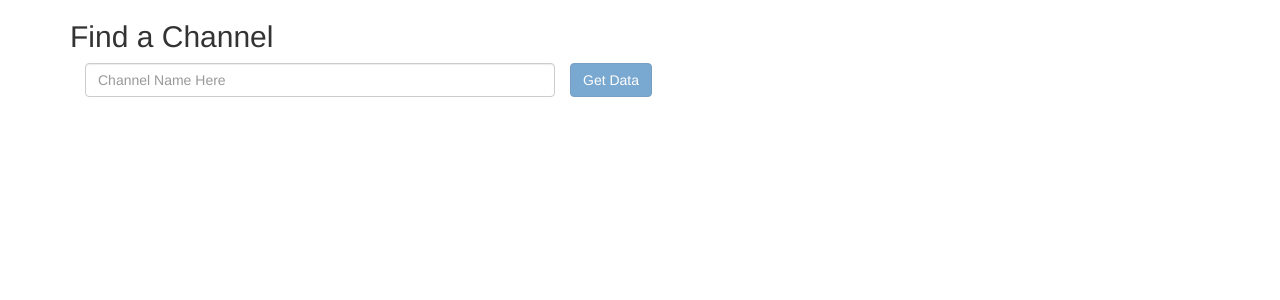
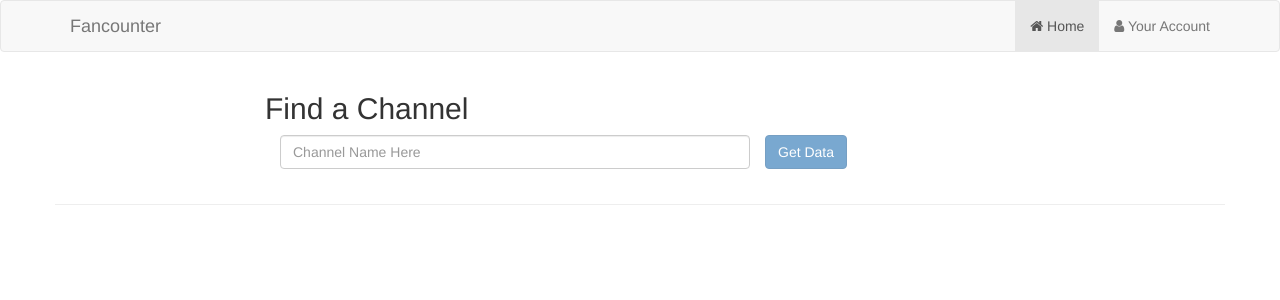
Before and after one commit to vinayofficial/fancounter, an Angular app: page / in a window 1280 px wide. Shown: the top 300 px of the page. Built offline with nearby package versions, Linux system fonts and the light colour scheme.

Commit message:
video search working on fancounter
search videos by any keyword and it will show resultant thumbnail.

```diff
--- a/angular.json
+++ b/angular.json
@@ -28,7 +28,7 @@
             ],
             "scripts": [
               "node_modules/bootstrap/dist/js/bootstrap.min.js"
-            ]
+              ]
           },
           "configurations": {
             "production": {
--- a/package.json
+++ b/package.json
@@ -22,6 +22,7 @@
     "@angular/router": "^6.0.0",
     "bootstrap": "^3.3.7",
     "core-js": "^2.5.4",
+    "fontawesome": "^4.7.2",
     "rxjs": "^6.0.0",
     "zone.js": "^0.8.26"
   },
--- a/src/app/_services/youtube.service.ts
+++ b/src/app/_services/youtube.service.ts
@@ -6,14 +6,12 @@ import { Http } from '@angular/http';
 })
 
 export class YoutubeService {
-
-  APIURL:string = "https://www.googleapis.com/youtube/v3/search?key=AIzaSyCx4qot3_1usvJv0Zxv0FCrdpONDILYSOM&forUsername=vishAcademy&part=snippet,id&order=date&maxResults=20";
-
   constructor(private _http: Http) { }
 
   //Get Data
-  fetchData(){
-    return this._http.get(this.APIURL);
+  fetchData(KEYWORD){
+    let url = "https://www.googleapis.com/youtube/v3/search?part=snippet&maxResults=20&q="+KEYWORD+"&type=video&key=AIzaSyCx4qot3_1usvJv0Zxv0FCrdpONDILYSOM"
+    return this._http.get(url);
   }
 
 }
--- a/src/app/app.component.html
+++ b/src/app/app.component.html
@@ -1 +1,2 @@
+<app-navbar></app-navbar>
 <app-youtube></app-youtube>
--- a/src/app/app.module.ts
+++ b/src/app/app.module.ts
@@ -5,11 +5,13 @@ import { AppComponent } from './app.component';
 import { YoutubeComponent } from './youtube/youtube.component';
 import { ReactiveFormsModule } from '@angular/forms';
 import { HttpModule } from '@angular/http';
+import { NavbarComponent } from './navbar/navbar.component';
 
 @NgModule({
   declarations: [
     AppComponent,
-    YoutubeComponent
+    YoutubeComponent,
+    NavbarComponent
   ],
   imports: [
     HttpModule,
--- /dev/null
+++ b/src/app/navbar/navbar.component.html
@@ -0,0 +1,11 @@
+<nav class="navbar navbar-default">
+  <div class="container">
+    <div class="navbar-header">
+      <a class="navbar-brand" href="#">Fancounter</a>
+    </div>
+    <ul class="nav navbar-nav navbar-right">
+      <li class="active"><a href="#"> <i class="fa fa-home"></i> Home</a></li>
+      <li><a href="#"> <i class="fa fa-user"></i> Your Account</a></li>
+    </ul>
+  </div>
+</nav>
--- /dev/null
+++ b/src/app/navbar/navbar.component.ts
@@ -0,0 +1,15 @@
+import { Component, OnInit } from '@angular/core';
+
+@Component({
+  selector: 'app-navbar',
+  templateUrl: './navbar.component.html',
+  styles: []
+})
+export class NavbarComponent implements OnInit {
+
+  constructor() { }
+
+  ngOnInit() {
+  }
+
+}
--- a/src/app/youtube/youtube.component.html
+++ b/src/app/youtube/youtube.component.html
@@ -1,8 +1,8 @@
 <div class="container">
   <div class="row">
-    <div class="col-lg-8">
+    <div class="col-lg-8 col-lg-offset-2">
       <h2>Find a Channel</h2>
-      <form [formGroup]="youtubeForm" (ngSubmit)="showChannelData()">
+      <form [formGroup]="youtubeForm" (ngSubmit)="showvideoResults()">
         <div class="form-group">
             <div class="col-md-8">
                 <input  type="text"
@@ -12,7 +12,17 @@
             </div>
             <button class="btn btn-primary" [disabled]="youtubeForm.invalid">Get Data</button>
         </div>
+        <div>{{msg}}</div>
       </form>
     </div>
+    <div class="clearfix"></div>
+    <hr>
+
+    <ul class="list list-inline">
+      <li *ngFor="let video of videoResults">
+        <img src="{{video.snippet.thumbnails.medium.url}}">
+      </li>
+    </ul>
+
   </div>
 </div>
--- a/src/app/youtube/youtube.component.ts
+++ b/src/app/youtube/youtube.component.ts
@@ -11,8 +11,9 @@ import {YoutubeService} from '../_services/youtube.service'
 })
 export class YoutubeComponent implements OnInit {
 
-  channelData:any;
-
+  videoResults:any;
+  requestStatus:number;
+  msg='';
   //create form instance
   youtubeForm = new FormGroup({
     channelString: new FormControl('',Validators.required)
@@ -20,11 +21,19 @@ export class YoutubeComponent implements OnInit {
   constructor(private youtubeService:YoutubeService) { }
 
   //show data
-  showChannelData(){
-    this.youtubeService.fetchData().subscribe(response => {
-      this.channelData = response.json();
-      console.log(this.channelData.items);
-    })
+  showvideoResults(){
+    let KEYWORD = this.youtubeForm.get("channelString").value;
+    this.youtubeService.fetchData(KEYWORD).subscribe(response => {
+      this.videoResults = response.json();
+      this.videoResults = this.videoResults.items
+      console.log(this.videoResults);
+    },error => {
+      console.log(error.status)
+      this.requestStatus = error.status;
+      if(this.requestStatus === 0){
+        this.msg = "Your Internet is Not Working.";
+      }
+    },)
   }
   ngOnInit() {
   }
--- a/src/index.html
+++ b/src/index.html
@@ -8,7 +8,7 @@
   <meta name="viewport" content="width=device-width, initial-scale=1">
   <link rel="icon" type="image/x-icon" href="favicon.ico">
   <script src="http://code.jquery.com/jquery-3.3.1.min.js"></script>
-
+  <link href="https://stackpath.bootstrapcdn.com/font-awesome/4.7.0/css/font-awesome.min.css" rel="stylesheet">
 </head>
 <body>
   <app-root></app-root>
```
Also changed, not shown: 2 other files (tests, documents, lock files or other folders).
